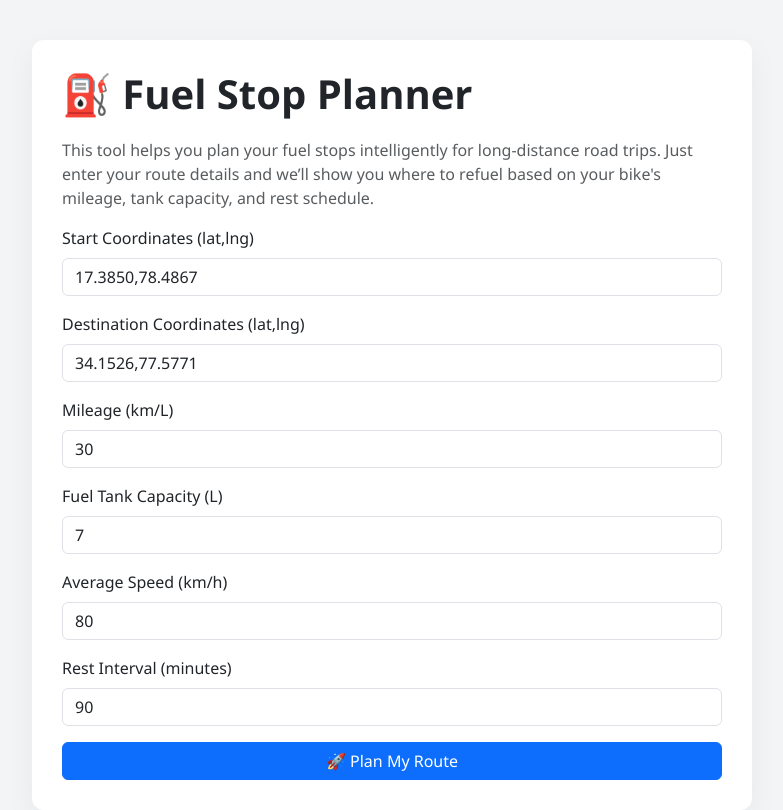
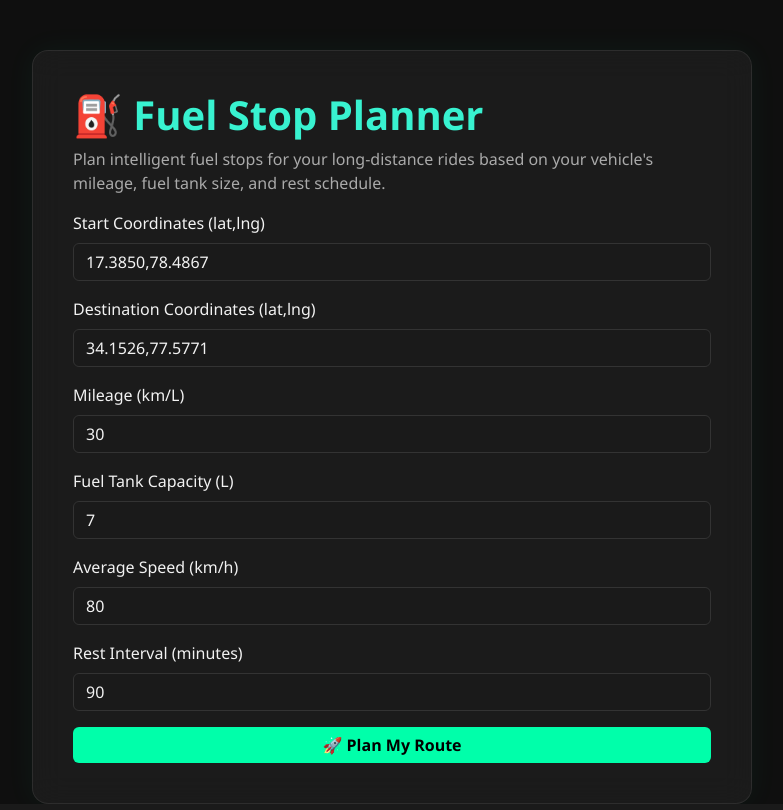
Before and after one commit to RealBleedingLight/TripCheck, a Flask app: page / in a window 1280 px wide. Shown: the whole page, without its empty margins (248-1031 px from the left). Run offline with Flask 3, Linux system fonts and the light colour scheme.

Commit message:
Add dark UI theme

```diff
--- a/templates/index.html
+++ b/templates/index.html
@@ -5,23 +5,49 @@
   <link href="https://cdn.jsdelivr.net/npm/bootstrap@5.3.3/dist/css/bootstrap.min.css" rel="stylesheet">
   <style>
     body {
-      background-color: #f3f4f6;
+      background-color: #0f0f0f;
       font-family: 'Segoe UI', sans-serif;
+      color: #f2f2f2;
     }
     .container {
       max-width: 720px;
-      margin-top: 40px;
-      padding: 30px;
-      background: white;
-      border-radius: 12px;
-      box-shadow: 0 10px 30px rgba(0, 0, 0, 0.05);
+      margin-top: 50px;
+      padding: 40px;
+      background: rgba(255, 255, 255, 0.05);
+      border: 1px solid rgba(255, 255, 255, 0.08);
+      border-radius: 16px;
+      backdrop-filter: blur(15px);
+      box-shadow: 0 0 30px rgba(0, 255, 170, 0.05);
     }
     h1 {
-      font-weight: 700;
-      margin-bottom: 20px;
+      font-weight: 600;
+      color: #38f2d0;
     }
     .form-label {
       font-weight: 500;
+    }
+    .form-control {
+      background-color: #1a1a1a;
+      border: 1px solid #333;
+      color: #f2f2f2;
+    }
+    .form-control:focus {
+      border-color: #00ffaa;
+      box-shadow: 0 0 0 0.2rem rgba(0, 255, 170, 0.25);
+    }
+    .btn-primary {
+      background-color: #00ffaa;
+      border: none;
+      color: #000;
+      font-weight: bold;
+      transition: 0.3s;
+    }
+    .btn-primary:hover {
+      background-color: #00cc99;
+      box-shadow: 0 0 15px #00ffaaaa;
+    }
+    .text-muted {
+      color: #aaa !important;
     }
   </style>
 </head>
@@ -29,8 +55,7 @@
   <div class="container">
     <h1>⛽ Fuel Stop Planner</h1>
     <p class="text-muted">
-      This tool helps you plan your fuel stops intelligently for long-distance road trips.
-      Just enter your route details and we’ll show you where to refuel based on your bike's mileage, tank capacity, and rest schedule.
+      Plan intelligent fuel stops for your long-distance rides based on your vehicle's mileage, fuel tank size, and rest schedule.
     </p>
 
     <form action="/plan" method="POST">
```
Also changed, not shown: templates/result.html (+39 -20 lines).
